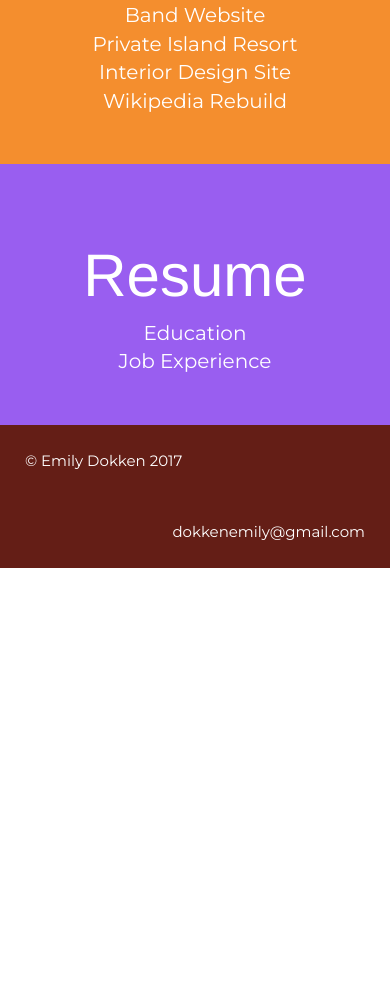
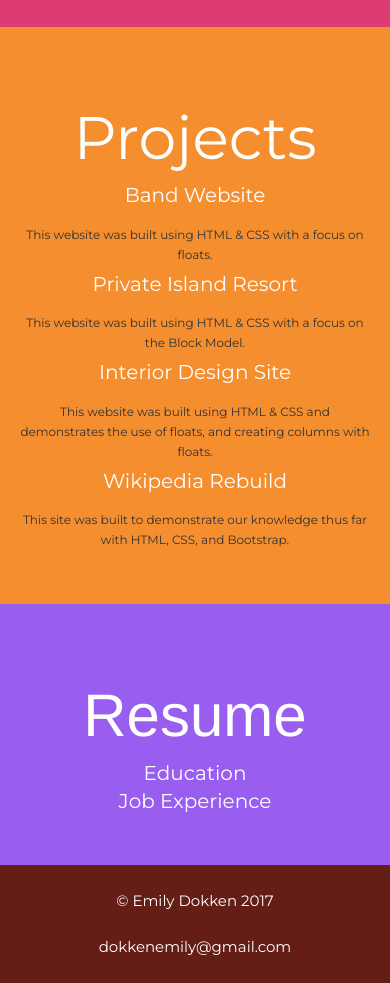
Before and after one commit to emdok/Portfolio, a plain HTML site: page index.html in a window 390 px wide. Shown: the part 715-1698 px from the top of the page. Before the commit the page ends 1283 px from the top, so only its background shows below. Drawn offline with Linux system fonts and the light colour scheme; a web font is replaced by a local one.

Commit message:
center footer and open descriptoins on mobile

```diff
--- a/css/styles.css
+++ b/css/styles.css
@@ -122,3 +122,20 @@ strong {
         display: block;
     }
 }
+
+/* Center footer , Display Descriptions on Mobile */
+
+@media screen and (max-width: 448px) {
+    .footer {
+      text-align: center;
+    }
+    .footer #name {
+        float: none;
+    }
+    .footer #email {
+        float: none;
+    }
+    .desc {
+      display: block;
+    }
+}
```
